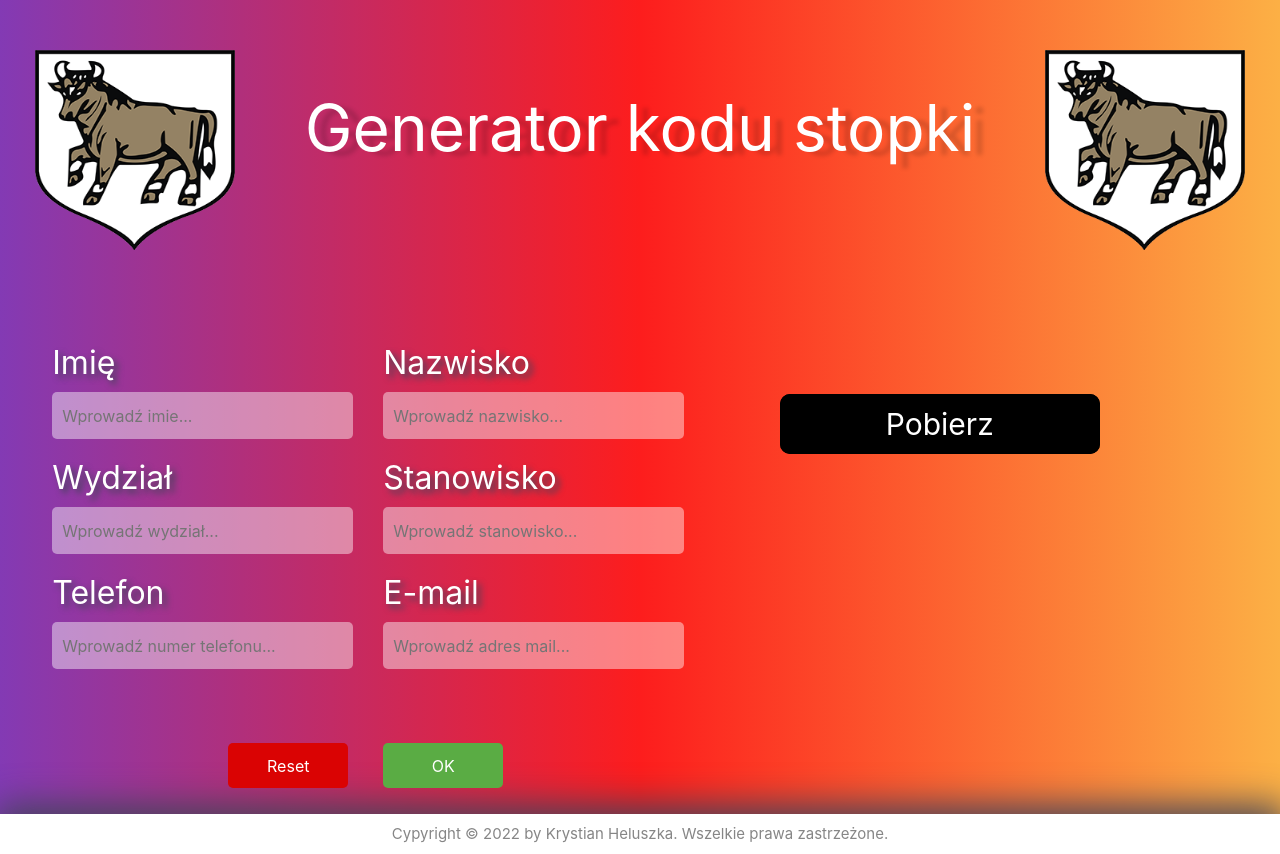
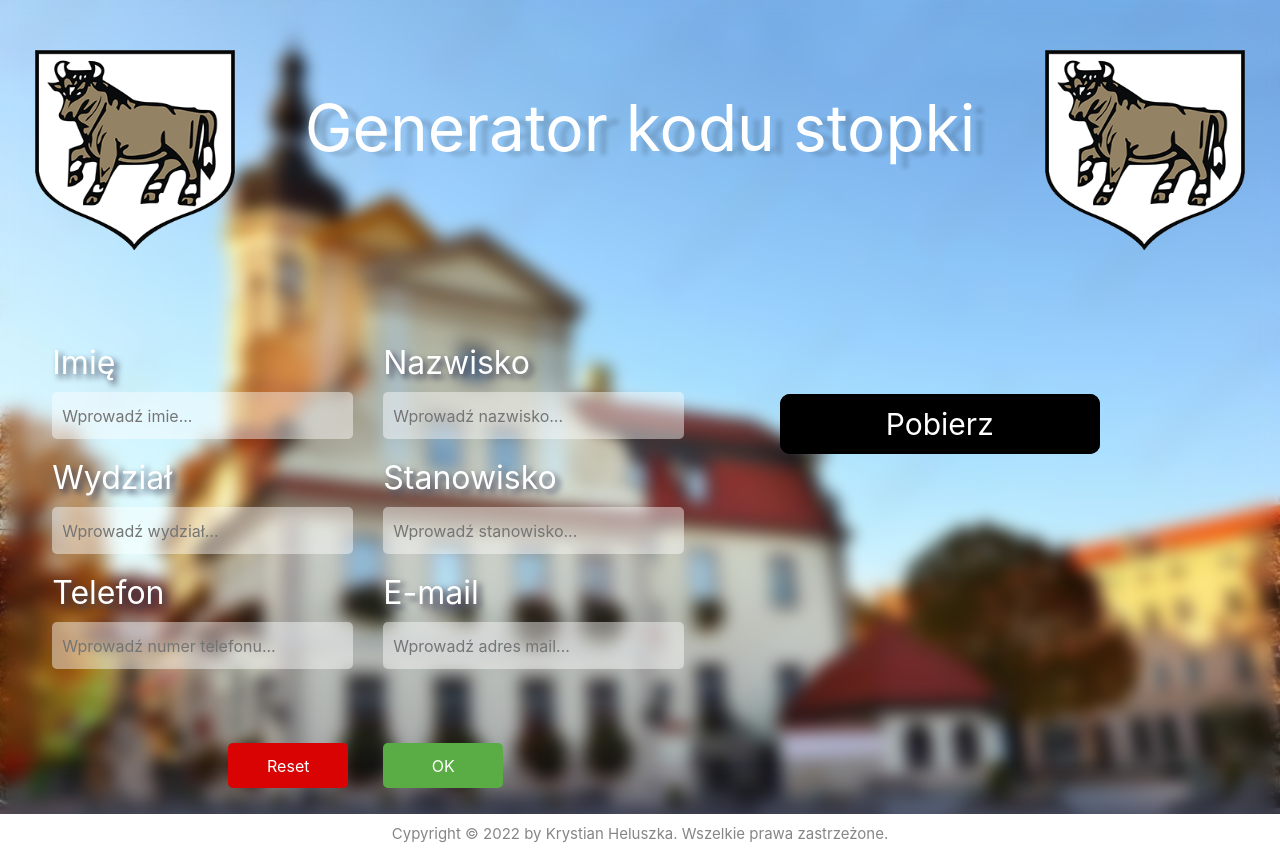
Before and after one commit to Ombre56/FooterMailGenerator, a React (Create React App) app: page / in a window 1280 px wide. Built offline with nearby package versions, Linux system fonts and the light colour scheme.

Commit message:
Change background from gradient to image

```diff
--- a/src/index.scss
+++ b/src/index.scss
@@ -1,10 +1,19 @@
+$bg-img: url('./assets/image/background.jpg');
+
 html,body {
-  width: 100%;
   font-family: -apple-system, BlinkMacSystemFont, 'Segoe UI', 'Roboto', 'Oxygen',
     'Ubuntu', 'Cantarell', 'Fira Sans', 'Droid Sans', 'Helvetica Neue',
     sans-serif;
-  background: rgb(131,58,180);
-  background: linear-gradient(90deg, rgba(131,58,180,1) 0%, rgba(253,29,29,1) 50%, rgba(252,176,69,1) 100%);
+}
+
+body{
+  width: 100%;
+  background-image: $bg-img;
+  background-size: cover;
+  background-position: center center;
+  background-repeat: no-repeat;
+  object-fit: cover;
+  backdrop-filter: blur(8px)
 }
 
 a {
```
